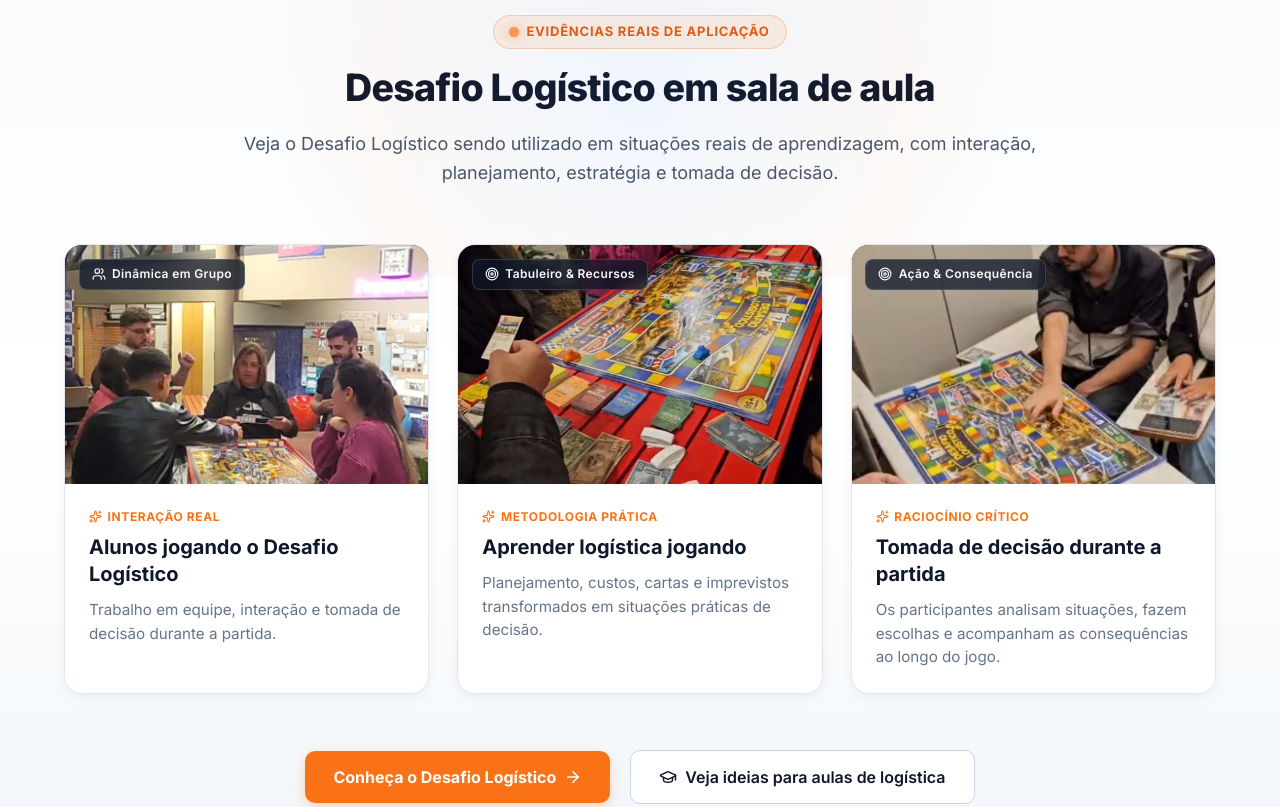
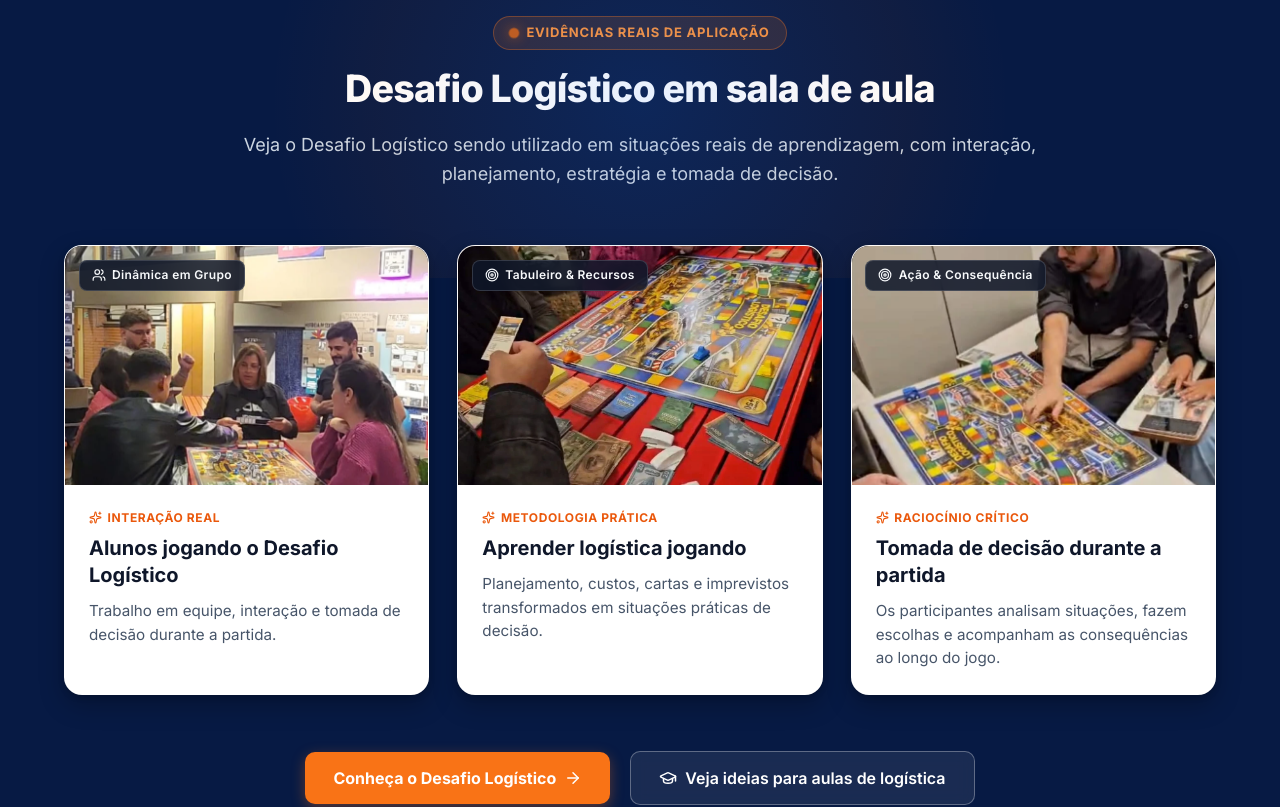
Before and after one commit to EdsonLopes1561/formaplay-site, a React (Vite) app: page / in a window 1280 px wide. Shown: the part 2320-3127 px from the top of the page. Built offline with nearby package versions, Linux system fonts and the light colour scheme; no server answers.

Commit message:
style(home): harmoniza seção de aplicação com fundo institucional

```diff
--- a/src/components/DesafioLogisticoSalaDeAula.module.css
+++ b/src/components/DesafioLogisticoSalaDeAula.module.css
@@ -1,8 +1,10 @@
 .section {
   padding: 5.5rem 0;
-  background: linear-gradient(180deg, #f8fafc 0%, #ffffff 50%, #f1f5f9 100%);
+  background-color: #071a44;
   position: relative;
   overflow: hidden;
+  border-top: 1px solid rgba(255, 255, 255, 0.08);
+  border-bottom: 1px solid rgba(255, 255, 255, 0.08);
 }
 
 .section::before {
@@ -13,7 +15,7 @@
   transform: translateX(-50%);
   width: 1000px;
   height: 350px;
-  background: radial-gradient(circle, rgba(59, 130, 246, 0.05) 0%, rgba(249, 115, 22, 0.03) 50%, transparent 70%);
+  background: radial-gradient(circle, rgba(59, 130, 246, 0.12) 0%, rgba(249, 115, 22, 0.04) 50%, transparent 70%);
   pointer-events: none;
 }
 
@@ -29,14 +31,14 @@
   gap: 0.5rem;
   padding: 0.4rem 1rem;
   border-radius: 9999px;
-  background: rgba(249, 115, 22, 0.1);
-  color: #ea580c;
+  background: rgba(249, 115, 22, 0.15);
+  color: #fb923c;
   font-size: 0.8125rem;
   font-weight: 700;
   letter-spacing: 0.06em;
   text-transform: uppercase;
   margin-bottom: 1rem;
-  border: 1px solid rgba(249, 115, 22, 0.25);
+  border: 1px solid rgba(249, 115, 22, 0.35);
 }
 
 .badgeDot {
@@ -44,7 +46,7 @@
   height: 8px;
   border-radius: 50%;
   background-color: #f97316;
-  box-shadow: 0 0 8px rgba(249, 115, 22, 0.6);
+  box-shadow: 0 0 10px rgba(249, 115, 22, 0.8);
   animation: pulse 2s infinite ease-in-out;
 }
 
@@ -56,7 +58,7 @@
 .title {
   font-size: 2.35rem;
   font-weight: 800;
-  color: #0f172a;
+  color: #ffffff;
   line-height: 1.2;
   margin-bottom: 1.15rem;
   letter-spacing: -0.02em;
@@ -64,7 +66,7 @@
 
 .subtitle {
   font-size: 1.125rem;
-  color: #475569;
+  color: #cbd5e1;
   line-height: 1.65;
   margin: 0 auto;
 }
@@ -80,9 +82,9 @@
 .card {
   background: #ffffff;
   border-radius: 1.125rem;
-  border: 1px solid #e2e8f0;
+  border: 1px solid rgba(255, 255, 255, 0.15);
   overflow: hidden;
-  box-shadow: 0 4px 12px rgba(15, 23, 42, 0.04), 0 1px 3px rgba(15, 23, 42, 0.02);
+  box-shadow: 0 10px 25px rgba(0, 0, 0, 0.25), 0 2px 6px rgba(0, 0, 0, 0.15);
   transition: transform 0.3s cubic-bezier(0.16, 1, 0.3, 1), box-shadow 0.3s cubic-bezier(0.16, 1, 0.3, 1), border-color 0.3s ease;
   display: flex;
   flex-direction: column;
@@ -90,8 +92,8 @@
 
 .card:hover {
   transform: translateY(-6px);
-  box-shadow: 0 16px 32px rgba(15, 23, 42, 0.08), 0 4px 8px rgba(15, 23, 42, 0.04);
-  border-color: #cbd5e1;
+  box-shadow: 0 20px 40px rgba(0, 0, 0, 0.35), 0 4px 10px rgba(0, 0, 0, 0.2);
+  border-color: #ffffff;
 }
 
 .imageContainer {
@@ -124,7 +126,7 @@
   gap: 0.4rem;
   padding: 0.35rem 0.75rem;
   border-radius: 0.5rem;
-  background: rgba(15, 23, 42, 0.75);
+  background: rgba(15, 23, 42, 0.85);
   backdrop-filter: blur(8px);
   -webkit-backdrop-filter: blur(8px);
   color: #f8fafc;
@@ -149,7 +151,7 @@
   font-weight: 700;
   text-transform: uppercase;
   letter-spacing: 0.05em;
-  color: #f97316;
+  color: #ea580c;
   margin-bottom: 0.5rem;
 }
 
@@ -163,7 +165,7 @@
 
 .cardText {
   font-size: 0.95rem;
-  color: #64748b;
+  color: #475569;
   line-height: 1.55;
   flex-grow: 1;
 }
@@ -188,21 +190,21 @@
   align-items: center;
   gap: 0.5rem;
   transition: all 0.25s ease;
-  box-shadow: 0 4px 12px rgba(249, 115, 22, 0.25);
+  box-shadow: 0 4px 14px rgba(249, 115, 22, 0.35);
   text-decoration: none;
 }
 
 .btnPrimary:hover {
   background-color: #ea580c;
   transform: translateY(-2px);
-  box-shadow: 0 8px 18px rgba(249, 115, 22, 0.35);
+  box-shadow: 0 8px 22px rgba(249, 115, 22, 0.45);
   color: #ffffff;
 }
 
 .btnSecondary {
-  background-color: #ffffff;
-  color: #0f172a;
-  border: 1.5px solid #cbd5e1;
+  background-color: rgba(255, 255, 255, 0.08);
+  color: #ffffff;
+  border: 1.5px solid rgba(255, 255, 255, 0.3);
   padding: 0.875rem 1.75rem;
   font-size: 1rem;
   font-weight: 600;
@@ -212,12 +214,14 @@
   gap: 0.5rem;
   transition: all 0.25s ease;
   text-decoration: none;
+  backdrop-filter: blur(8px);
+  -webkit-backdrop-filter: blur(8px);
 }
 
 .btnSecondary:hover {
-  background-color: #f8fafc;
-  border-color: #94a3b8;
-  color: #0f172a;
+  background-color: rgba(255, 255, 255, 0.18);
+  border-color: #ffffff;
+  color: #ffffff;
   transform: translateY(-2px);
 }
 
```
